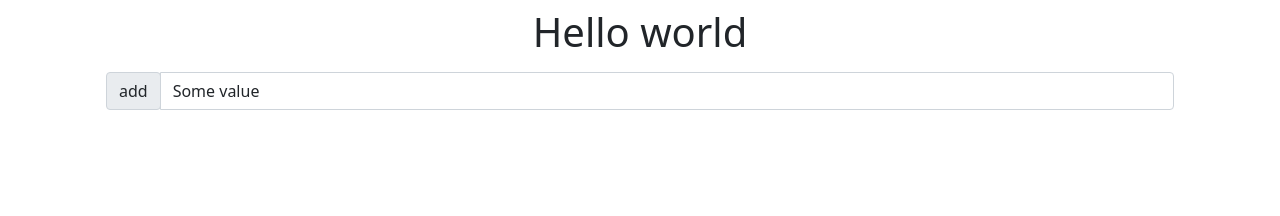
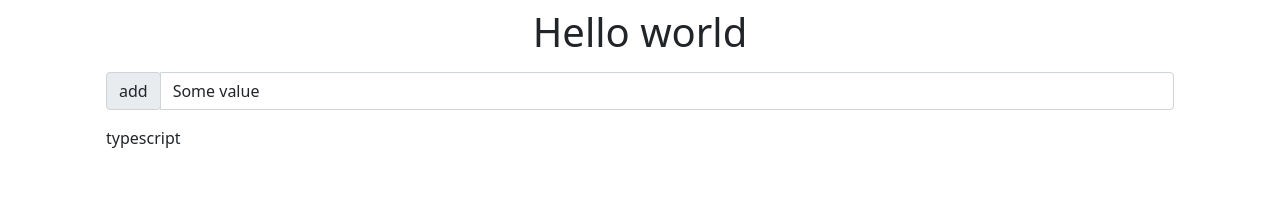
Before and after one commit to 604karev/react-typescript, a React (Create React App) app: page / in a window 1280 px wide. Shown: the top 216 px of the page. Built offline with nearby package versions, Linux system fonts and the light colour scheme; no server answers.

Commit message:
new test msg

```diff
--- a/src/App.tsx
+++ b/src/App.tsx
@@ -15,6 +15,7 @@ function App() {
         </div>
         <div className='mx-4'>
           <LoadPerson />
+          typescript
         </div>
       </div>
     </div>
```
